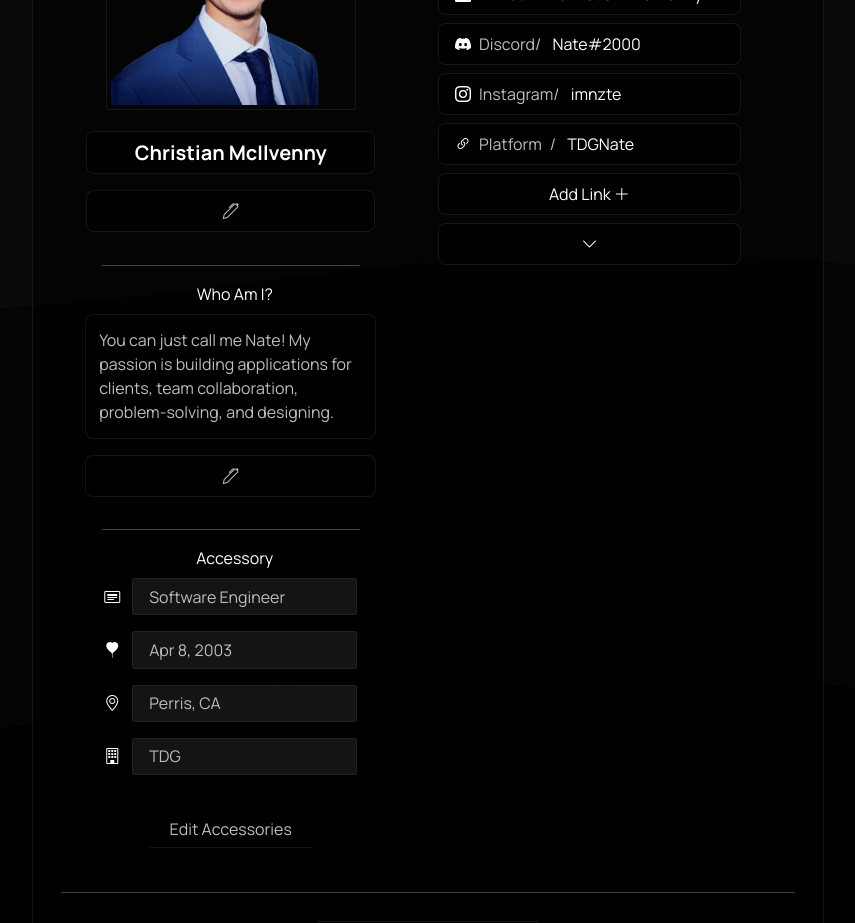
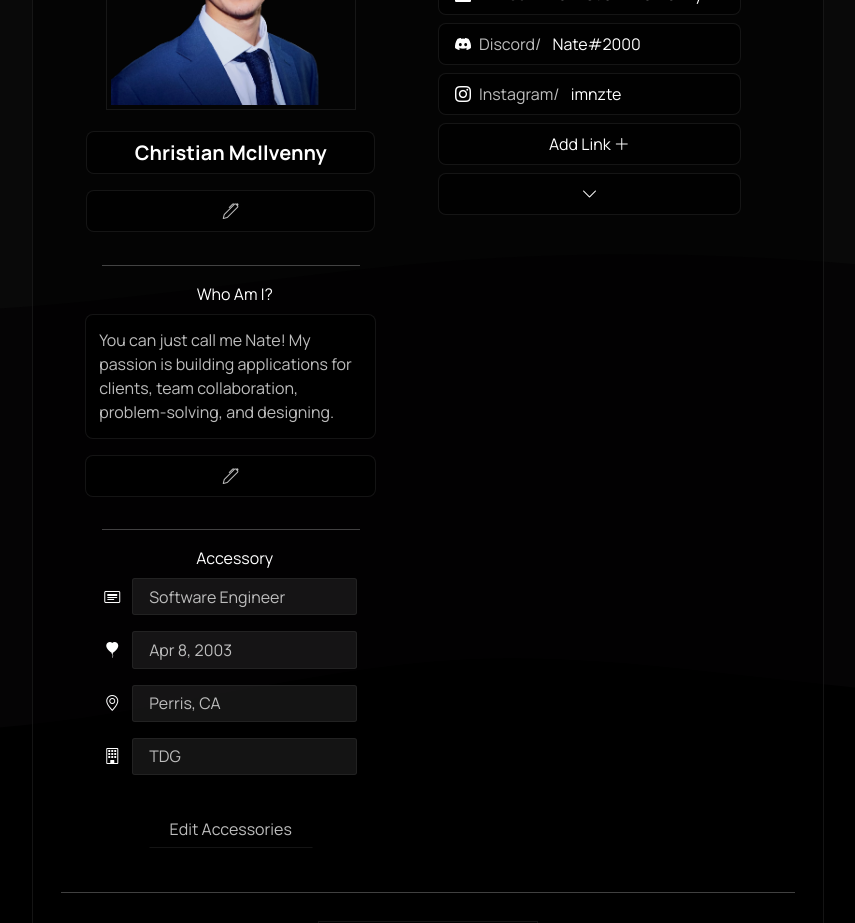
Before and after one commit to TDG-Org/Statue-Status, a React (Create React App) app in the folder client/: page /profile in a window 1280 px wide. Shown: the part 1060-1983 px from the top of the page, without its empty margins (422-1277 px from the left). Built offline with nearby package versions, Linux system fonts and the light colour scheme.

Commit message:
removed a test li for social link

```diff
--- a/client/src/components/Statue/Profile Statue/ProfileStatueSecondary.jsx
+++ b/client/src/components/Statue/Profile Statue/ProfileStatueSecondary.jsx
@@ -203,17 +203,6 @@ const ProfileStatueSecondary = () => {
             );
           })}
 
-        {/* Extra Links  */}
-        <li>
-          <a
-            className="social-extra-link"
-            href=""><i className="bi bi-link-45deg"></i>
-            <span className="social-extra-link-platform">Platform</span>/<span className="social-username">TDGNate</span>
-            </a>
-            <i className="bi bi-x-lg statue-social-x"></i>
-
-          </li>
-
           {/* add link button  */}
           <li className={`add-social-link-btn-wrapper ${editStatueSocialLinkActive ? "hide" : ""}`}>
             <button
```
